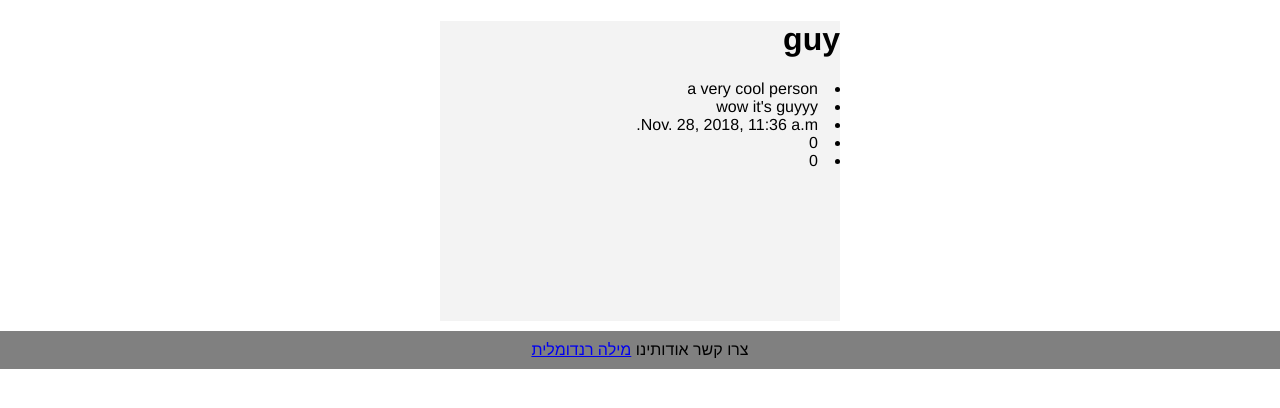
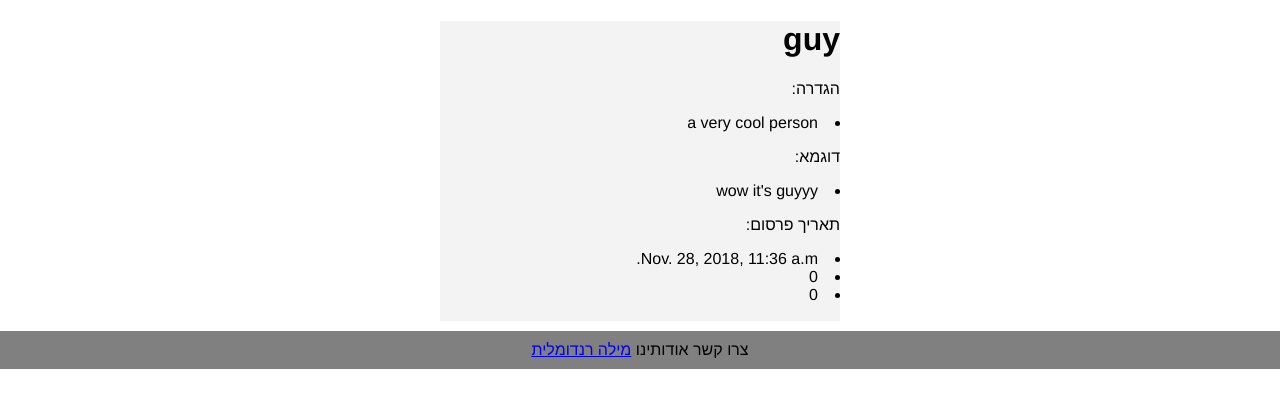
Before and after one commit to gystr/words, a Django app: a page that uses words/templates/words/detail.html in a window 1280 px wide. Shown: the part 150-558 px from the top of the page. Run offline with Django 3.2, Linux system fonts and the light colour scheme; data comes from the database, SQL or seed files in the repository; both versions use the stored data as it was after the commit.

Commit message:
I dont even know man

```diff
--- a/words/templates/words/detail.html
+++ b/words/templates/words/detail.html
@@ -22,8 +22,11 @@
 {% for word in words %}
 <div class="box">
     <h1>{{ word.word_name }}</h1>
+    <p>הגדרה:</p>
     <li>{{ word.word_def }}</li>
+    <p>דוגמא:</p>
     <li>{{ word.word_example }}</li>
+    <p>תאריך פרסום:</p>
     <li>{{ word.pub_date }}</li>
     <li>{{ word.upvotes }}</li>
     <li>{{ word.downvotes }}</li>
```
Also changed, not shown: words/models.py (+8 -0 lines), db.sqlite3, words/migrations/0001_initial.py, words/migrations/0002_auto_20181223_1253.py, 1 other file.
